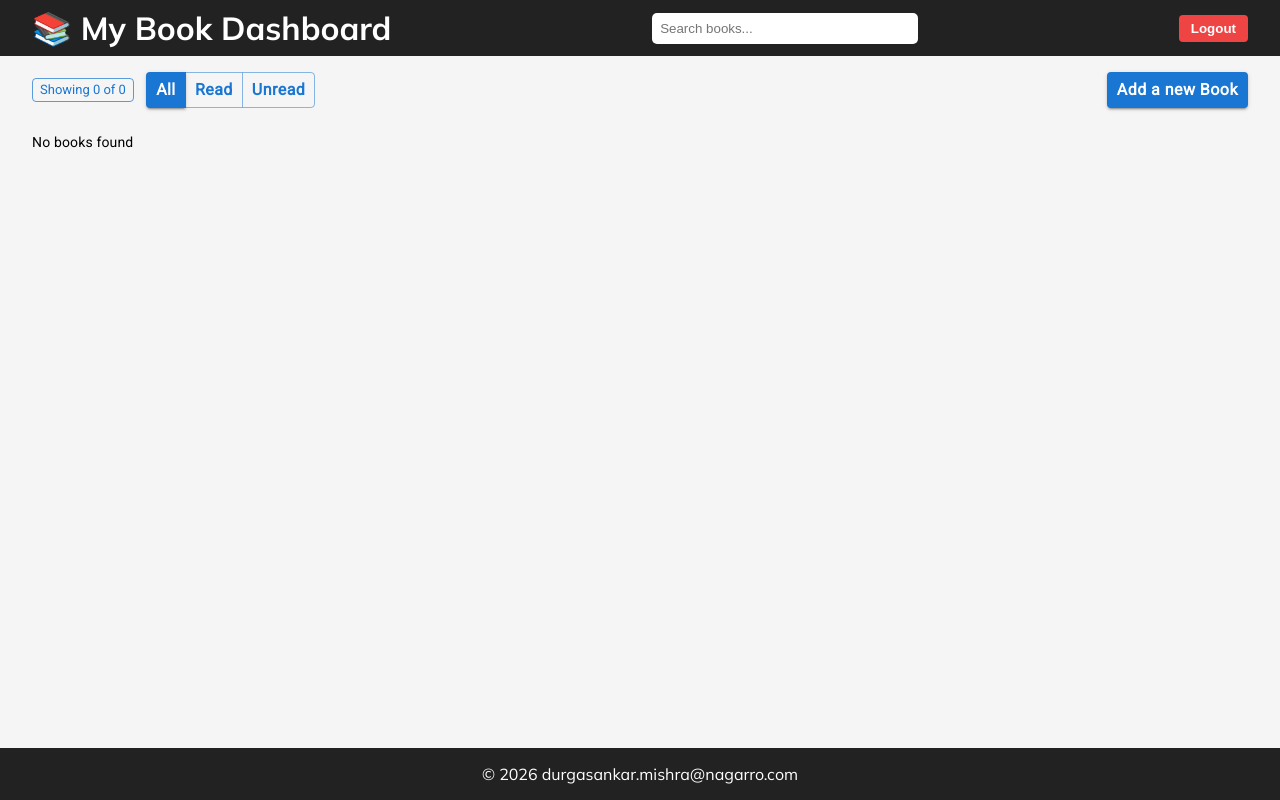
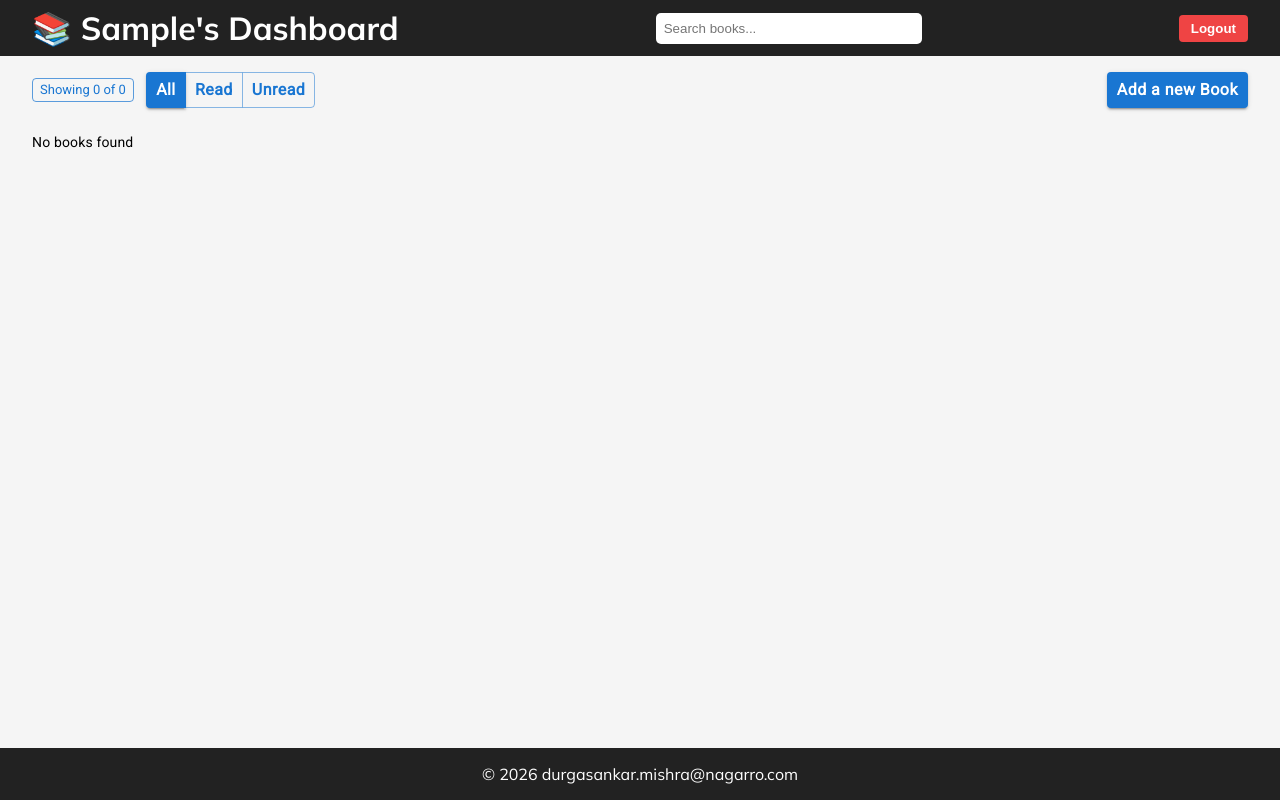
Before and after one commit to durgasankar/bookstore-frontend, a React (Create React App) app: page /dashboard in a window 1280 px wide. Built offline with nearby package versions, Linux system fonts and the light colour scheme; sample sign-in values are in the browser's storage.

Commit message:
post login user info is visisble on dahboard

```diff
--- a/public/index.html
+++ b/public/index.html
@@ -31,7 +31,7 @@
       work correctly both with client-side routing and a non-root public URL.
       Learn how to configure a non-root public URL by running `npm run build`.
     -->
-  <title>React App</title>
+  <title>Bookstore</title>
 </head>
 
 <body>
--- a/src/components/layout/Header.jsx
+++ b/src/components/layout/Header.jsx
@@ -8,6 +8,8 @@ const Header = () => {
     const dispatch = useDispatch();
     const navigate = useNavigate();
     const { successToast } = useToast();
+    const userInfo = JSON.parse(localStorage.getItem('userinfo'));
+    console.log(userInfo)
 
     const handleLogout = () => {
         localStorage.removeItem('token');
@@ -17,7 +19,7 @@ const Header = () => {
 
     return (
         <header className="header">
-            <h1>📚 My Book Dashboard</h1>
+            <h1>📚 {userInfo.firstName}'s Dashboard</h1>
             <input
                 type="text"
                 placeholder="Search books..."
--- a/src/pages/Login.jsx
+++ b/src/pages/Login.jsx
@@ -53,7 +53,9 @@ const Login = () => {
         }
         try {
             const response = await loginUser(payload);
+            console.log(response)
             localStorage.setItem('token', response.token)
+            localStorage.setItem('userinfo', JSON.stringify(response.data));
             successToast(response?.message);
             navigate('/dashboard');
         } catch (error) {
--- a/src/services/localAuthService.js
+++ b/src/services/localAuthService.js
@@ -40,7 +40,8 @@ export const loginUser = async ({ email, password }) => {
     return {
         success: true,
         message: "Login successful",
-        token
+        token,
+        data: { firstName: user.firstName, lastName: user.lastName }
     };
 };
 export const logoutUser = () => {
```
Also changed, not shown: public/manifest.json.
